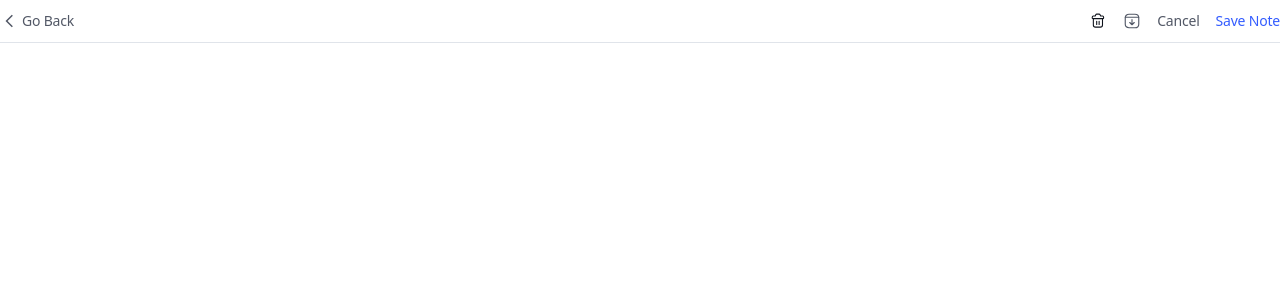
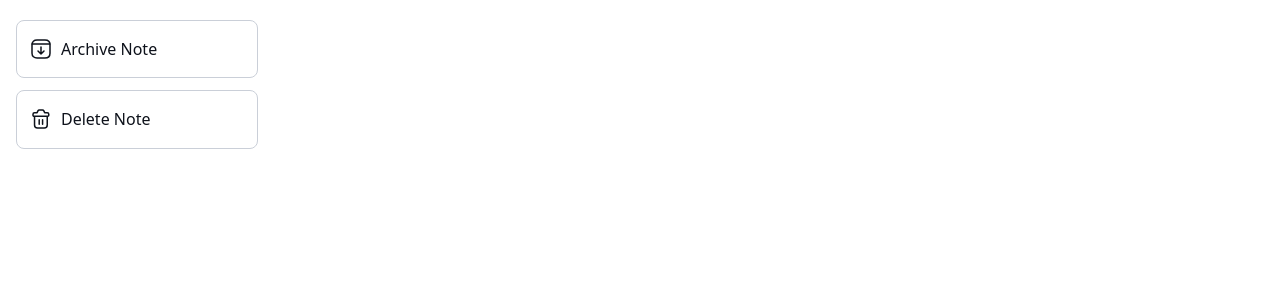
Before and after one commit to jakubchmielewsky/notes, a React (Create React App) app: page / in a window 1280 px wide. Shown: the top 300 px of the page. Built offline with nearby package versions, Linux system fonts and the light colour scheme.

Commit message:
add desktop right side menu component

```diff
--- a/src/App.tsx
+++ b/src/App.tsx
@@ -4,7 +4,7 @@ import Login from './pages/Login';
 import ForgotPassword from './pages/ForgotPassword';
 import ResetPassword from './pages/ResetPassword';
 import Register from './pages/Register';
-import HeaderControls from './components/mobileLayout/HeaderControls';
+import RightMenu from './components/desktopLayout/RightMenu';
 
 function App() {
   return (
@@ -12,7 +12,7 @@ function App() {
       <Routes>
         <Route
           path='/'
-          element={<HeaderControls/>}>
+          element={<RightMenu/>}>
             {/*nested routes*/}
         </Route>
         <Route
--- /dev/null
+++ b/src/components/desktopLayout/RightMenu.tsx
@@ -0,0 +1,26 @@
+import { ReactComponent as Archive } from "./../../assets/images/icon-archive.svg";
+import { ReactComponent as Delete } from "./../../assets/images/icon-delete.svg";
+
+interface Props{
+    archive: ()=>void;
+    remove: ()=>void;
+}
+
+const RightMenu : React.FC<Props> = ({archive, remove}) => {
+
+    return(
+        <div className="h-full w-[258px] flex flex-col py-250 pl-200 gap-150 text-custom-neutral-950 dark:bg-custom-neutral-800 dark:text-white">
+            <button onClick={archive} className="w-full flex px-150 py-200 gap-100 border-1 border-custom-neutral-300 rounded-8 dark:border-custom-neutral-600">
+                <Archive/>
+                Archive Note
+            </button>
+            <button onClick={remove} className="w-full flex px-150 py-200 gap-100 border-1 border-custom-neutral-300  rounded-8 dark:border-custom-neutral-600">
+                <Delete/>
+                Delete Note
+            </button>
+
+        </div>
+    )
+}
+
+export default RightMenu;
```
Also changed, not shown: src/assets/images/icon-delete.svg.
